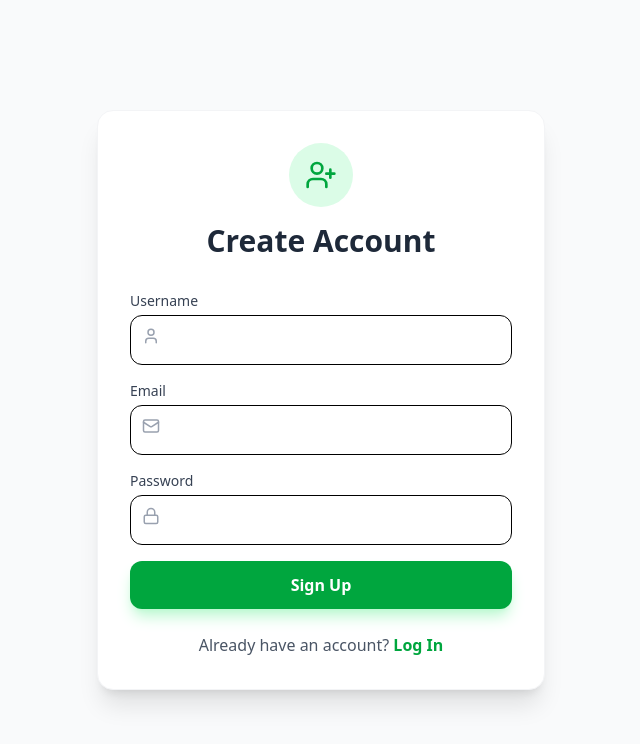
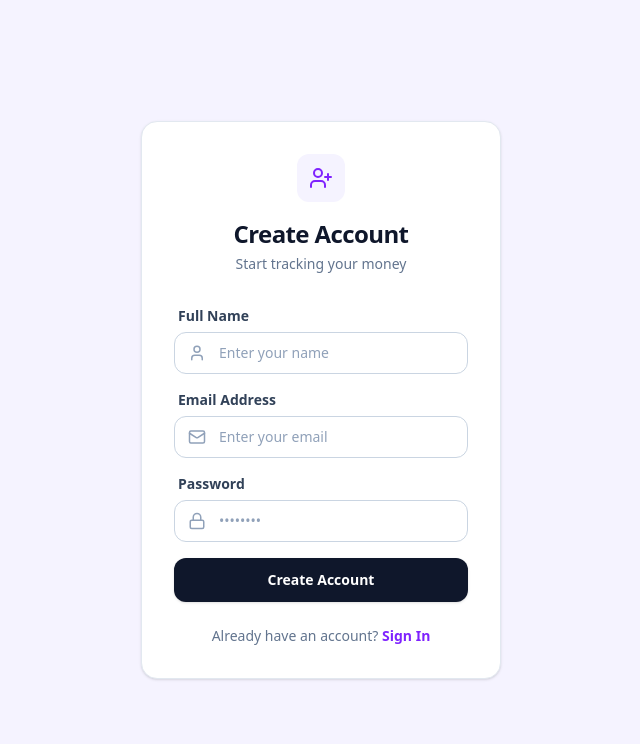
Before and after one commit to Kirthi-V-20/FinanceTracker, a React app in the folder frontend/: page /register in a window 1280 px wide. Shown: the top 744 px of the page, without its empty margins (319-959 px from the left). Built offline with nearby package versions, Linux system fonts and the light colour scheme; the HTML template or start-up script is replaced by a standard one.

Commit message:
Improve Login and Registration page UI

```diff
--- a/frontend/src/pages/LoginPage.jsx
+++ b/frontend/src/pages/LoginPage.jsx
@@ -1,19 +1,19 @@
 import React, { useState } from 'react';
-import { useNavigate } from 'react-router-dom';
+import { useNavigate, Link } from 'react-router-dom';
 import api from '../api/axios';
-import { LogIn, Mail, Lock } from 'lucide-react';
-import { Link } from 'react-router-dom';
+import { LogIn, Mail, Lock, Loader2 } from 'lucide-react';
 
 const LoginPage = () => {
-
   const [email, setEmail] = useState('');
   const [password, setPassword] = useState('');
   const [error, setError] = useState('');
+  const [isLoading, setIsLoading] = useState(false);
   const navigate = useNavigate();
 
   const handleLogin = async (e) => {
     e.preventDefault();
     setError('');
+    setIsLoading(true);
 
     try {
       const response = await api.post('/login', { email, password });
@@ -21,41 +21,49 @@ const LoginPage = () => {
       localStorage.setItem('token', response.data.token);
       localStorage.setItem('user', JSON.stringify(response.data.user));
 
-      alert("Login Successful!");
+      navigate('/dashboard');
     } catch (err) {
-      setError(err.response?.data?.error || 'Login failed. Please check your details.');
+      setError(err.response?.data?.error || 'Invalid email or password. Please try again.');
+    } finally {
+      setIsLoading(false);
     }
   };
 
   return (
-    <div className="min-h-screen bg-gray-50 flex items-center justify-center p-4">
-      <div className="max-w-md w-full bg-white rounded-2xl shadow-xl p-8 border border-gray-100">
+    <div className="min-h-screen bg-violet-50 font-sans flex items-center justify-center p-6 text-slate-900">
+
+      <div className="w-full max-w-[360px] bg-white rounded-2xl shadow-sm border border-slate-200 p-8">
+
         <div className="text-center mb-8">
-          <div className="bg-blue-100 w-16 h-16 rounded-full flex items-center justify-center mx-auto mb-4">
-            <LogIn className="text-blue-600" size={32} />
+          <div className="bg-violet-50 w-12 h-12 rounded-xl flex items-center justify-center mx-auto mb-4">
+            <LogIn className="text-violet-600" size={24} />
           </div>
-          <h2 className="text-3xl font-bold text-gray-800">Welcome Back</h2>
-          <p className="text-gray-500 mt-2">Log in to manage your finance</p>
+          <h2 className="text-2xl font-bold text-slate-900 tracking-tight">Sign In</h2>
+          <p className="text-slate-500 text-sm mt-1">Manage your finance today</p>
         </div>
 
         {error && (
-          <div className="bg-red-50 text-red-600 p-3 rounded-lg mb-6 text-sm border border-red-100">
+          <div className="bg-red-50 text-red-700 p-3 rounded-lg mb-6 text-xs border border-red-100 font-medium text-center">
             {error}
           </div>
         )}
 
-        <form onSubmit={handleLogin} className="space-y-6">
+        <form onSubmit={handleLogin} className="space-y-5">
           <div>
-            <label className="block text-sm font-medium text-gray-700 mb-2">Email Address</label>
+            <label htmlFor="email" className="block text-sm font-semibold text-slate-700 mb-1.5 ml-1">
+              Email Address
+            </label>
             <div className="relative">
-              <span className="absolute left-3 top-3 text-gray-400">
+              <span className="absolute left-3.5 top-1/2 -translate-y-1/2 text-slate-400">
                 <Mail size={18} />
               </span>
               <input
+                id="email"
                 type="email"
                 required
-                className="w-full pl-10 pr-4 py-3 border border-gray-200 rounded-xl focus:ring-2 focus:ring-blue-500 focus:border-transparent outline-none transition"
-                placeholder="you@example.com"
+                disabled={isLoading}
+                className="w-full pl-11 pr-4 py-2.5 bg-white border border-slate-300 rounded-xl focus:ring-2 focus:ring-violet-500 focus:border-violet-500 outline-none text-slate-900 text-sm transition-all placeholder:text-slate-400"
+                placeholder="name@example.com"
                 value={email}
                 onChange={(e) => setEmail(e.target.value)}
               />
@@ -63,15 +71,19 @@ const LoginPage = () => {
           </div>
 
           <div>
-            <label className="block text-sm font-medium text-gray-700 mb-2">Password</label>
+            <label htmlFor="password" className="block text-sm font-semibold text-slate-700 mb-1.5 ml-1">
+              Password
+            </label>
             <div className="relative">
-              <span className="absolute left-3 top-3 text-gray-400">
+              <span className="absolute left-3.5 top-1/2 -translate-y-1/2 text-slate-400">
                 <Lock size={18} />
               </span>
               <input
+                id="password"
                 type="password"
                 required
-                className="w-full pl-10 pr-4 py-3 border border-gray-200 rounded-xl focus:ring-2 focus:ring-blue-500 focus:border-transparent outline-none transition"
+                disabled={isLoading}
+                className="w-full pl-11 pr-4 py-2.5 bg-white border border-slate-300 rounded-xl focus:ring-2 focus:ring-violet-500 focus:border-violet-500 outline-none text-slate-900 text-sm transition-all placeholder:text-slate-400"
                 placeholder="••••••••"
                 value={password}
                 onChange={(e) => setPassword(e.target.value)}
@@ -81,13 +93,24 @@ const LoginPage = () => {
 
           <button
             type="submit"
-            className="w-full bg-blue-600 text-white py-3 rounded-xl font-semibold hover:bg-blue-700 transition duration-300 shadow-md shadow-blue-200"
+            disabled={isLoading}
+            className="w-full bg-slate-900 text-white py-3 rounded-xl font-bold hover:bg-black active:scale-[0.98] transition-all flex items-center justify-center gap-2 text-sm shadow-sm"
           >
-            Sign In
+            {isLoading ? (
+              <Loader2 className="animate-spin" size={18} />
+            ) : (
+              'Sign In'
+            )}
           </button>
-          <p className="text-center mt-6 text-gray-600">
-            Don't have an account? <Link to="/register" className="text-blue-600 font-bold">Sign Up</Link>
+
+          <div className="text-center pt-2">
+            <p className="text-sm text-slate-500 font-medium">
+              New here?{' '}
+              <Link to="/register" className="text-violet-600 font-bold hover:text-violet-700 underline-offset-4">
+                Create Account
+              </Link>
             </p>
+          </div>
         </form>
       </div>
     </div>
--- a/frontend/src/pages/RegisterPage.jsx
+++ b/frontend/src/pages/RegisterPage.jsx
@@ -1,74 +1,129 @@
-import React, { useState } from 'react';
+import React ,{ useState } from 'react';
 import { useNavigate, Link } from 'react-router-dom';
 import api from '../api/axios';
-import { UserPlus, Mail, Lock, User } from 'lucide-react';
+import { UserPlus, Mail, Lock, User, Loader2 } from 'lucide-react';
 
 const RegisterPage = () => {
-  const [username, setUsername] = useState('');
+  const [name, setName] = useState('');
   const [email, setEmail] = useState('');
   const [password, setPassword] = useState('');
   const [error, setError] = useState('');
+  const [isLoading, setIsLoading] = useState(false);
   const navigate = useNavigate();
 
   const handleRegister = async (e) => {
     e.preventDefault();
+    setError('');
+    setIsLoading(true);
+
     try {
-      await api.post('/register', { username, email, password });
-      alert("Registration Successful! Please log in.");
+      await api.post('/register', { username: name, email, password });
+
+      alert("Account created successfully! Please log in.");
       navigate('/login');
     } catch (err) {
-      setError(err.response?.data?.error || 'Registration failed.');
+      setError(err.response?.data?.error || 'Registration failed. Please try again.');
+    } finally {
+      setIsLoading(false);
     }
   };
 
   return (
-    <div className="min-h-screen bg-gray-50 flex items-center justify-center p-4">
-      <div className="max-w-md w-full bg-white rounded-2xl shadow-xl p-8 border border-gray-100">
+    <div className="min-h-screen bg-violet-50 font-sans flex items-center justify-center p-6 text-slate-900">
+      <div className="w-full max-w-[360px] bg-white rounded-2xl shadow-sm border border-slate-200 p-8">
         <div className="text-center mb-8">
-          <div className="bg-green-100 w-16 h-16 rounded-full flex items-center justify-center mx-auto mb-4">
-            <UserPlus className="text-green-600" size={32} />
+          <div className="bg-violet-50 w-12 h-12 rounded-xl flex items-center justify-center mx-auto mb-4">
+            <UserPlus className="text-violet-600" size={24} />
           </div>
-          <h2 className="text-3xl font-bold text-gray-800">Create Account</h2>
+          <h2 className="text-2xl font-bold text-slate-900 tracking-tight">Create Account</h2>
+          <p className="text-slate-500 text-sm mt-1 font-medium">Start tracking your money</p>
         </div>
-
-        {error && <div className="bg-red-50 text-red-600 p-3 rounded-lg mb-6 text-sm">{error}</div>}
-
+        {error && (
+          <div className="bg-red-50 text-red-700 p-3 rounded-lg mb-6 text-xs border border-red-100 font-medium text-center">
+            {error}
+          </div>
+        )}
         <form onSubmit={handleRegister} className="space-y-4">
           <div>
-            <label className="block text-sm font-medium text-gray-700 mb-1">Username</label>
+            <label htmlFor="name" className="block text-sm font-semibold text-slate-700 mb-1.5 ml-1">
+              Full Name
+            </label>
             <div className="relative">
-              <span className="absolute left-3 top-3 text-gray-400"><User size={18} /></span>
-              <input type="text" required className="w-full pl-10 pr-4 py-3 border rounded-xl outline-none focus:ring-2 focus:ring-green-500"
-                value={username} onChange={(e) => setUsername(e.target.value)} />
+              <span className="absolute left-3.5 top-1/2 -translate-y-1/2 text-slate-400">
+                <User size={18} />
+              </span>
+              <input
+                id="name"
+                type="text"
+                required
+                disabled={isLoading}
+                className="w-full pl-11 pr-4 py-2.5 bg-white border border-slate-300 rounded-xl focus:ring-2 focus:ring-violet-500 focus:border-violet-500 outline-none text-slate-900 text-sm transition-all placeholder:text-slate-400"
+                placeholder="Enter your name"
+                value={name}
+                onChange={(e) => setName(e.target.value)}
+              />
             </div>
           </div>
-
           <div>
-            <label className="block text-sm font-medium text-gray-700 mb-1">Email</label>
+            <label htmlFor="email" className="block text-sm font-semibold text-slate-700 mb-1.5 ml-1">
+              Email Address
+            </label>
             <div className="relative">
-              <span className="absolute left-3 top-3 text-gray-400"><Mail size={18} /></span>
-              <input type="email" required className="w-full pl-10 pr-4 py-3 border rounded-xl outline-none focus:ring-2 focus:ring-green-500"
-                value={email} onChange={(e) => setEmail(e.target.value)} />
+              <span className="absolute left-3.5 top-1/2 -translate-y-1/2 text-slate-400">
+                <Mail size={18} />
+              </span>
+              <input
+                id="email"
+                type="email"
+                required
+                disabled={isLoading}
+                className="w-full pl-11 pr-4 py-2.5 bg-white border border-slate-300 rounded-xl focus:ring-2 focus:ring-violet-500 focus:border-violet-500 outline-none text-slate-900 text-sm transition-all placeholder:text-slate-400"
+                placeholder="Enter your email"
+                value={email}
+                onChange={(e) => setEmail(e.target.value)}
+              />
             </div>
           </div>
-
           <div>
-            <label className="block text-sm font-medium text-gray-700 mb-1">Password</label>
+            <label htmlFor="password" className="block text-sm font-semibold text-slate-700 mb-1.5 ml-1">
+              Password
+            </label>
             <div className="relative">
-              <span className="absolute left-3 top-3 text-gray-400"><Lock size={18} /></span>
-              <input type="password" required className="w-full pl-10 pr-4 py-3 border rounded-xl outline-none focus:ring-2 focus:ring-green-500"
-                value={password} onChange={(e) => setPassword(e.target.value)} />
+              <span className="absolute left-3.5 top-1/2 -translate-y-1/2 text-slate-400">
+                <Lock size={18} />
+              </span>
+              <input
+                id="password"
+                type="password"
+                required
+                disabled={isLoading}
+                className="w-full pl-11 pr-4 py-2.5 bg-white border border-slate-300 rounded-xl focus:ring-2 focus:ring-violet-500 focus:border-violet-500 outline-none text-slate-900 text-sm transition-all placeholder:text-slate-400"
+                placeholder="••••••••"
+                value={password}
+                onChange={(e) => setPassword(e.target.value)}
+              />
             </div>
           </div>
-
-          <button type="submit" className="w-full bg-green-600 text-white py-3 rounded-xl font-semibold hover:bg-green-700 transition shadow-lg shadow-green-200">
-            Sign Up
+          <button
+            type="submit"
+            disabled={isLoading}
+            className="w-full bg-slate-900 text-white py-3 rounded-xl font-bold hover:bg-black active:scale-[0.98] transition-all flex items-center justify-center gap-2 text-sm shadow-sm mt-2"
+          >
+            {isLoading ? (
+              <Loader2 className="animate-spin" size={18} />
+            ) : (
+              'Create Account'
+            )}
           </button>
+          <div className="text-center pt-2">
+            <p className="text-sm text-slate-500 font-medium">
+              Already have an account?{' '}
+              <Link to="/login" className="text-violet-600 font-bold hover:text-violet-700 underline-offset-4">
+                Sign In
+              </Link>
+            </p>
+          </div>
         </form>
-
-        <p className="text-center mt-6 text-gray-600">
-          Already have an account? <Link to="/login" className="text-green-600 font-bold">Log In</Link>
-        </p>
       </div>
     </div>
   );
```
Also changed, not shown: frontend/src/App.jsx (+45 -0 lines).
